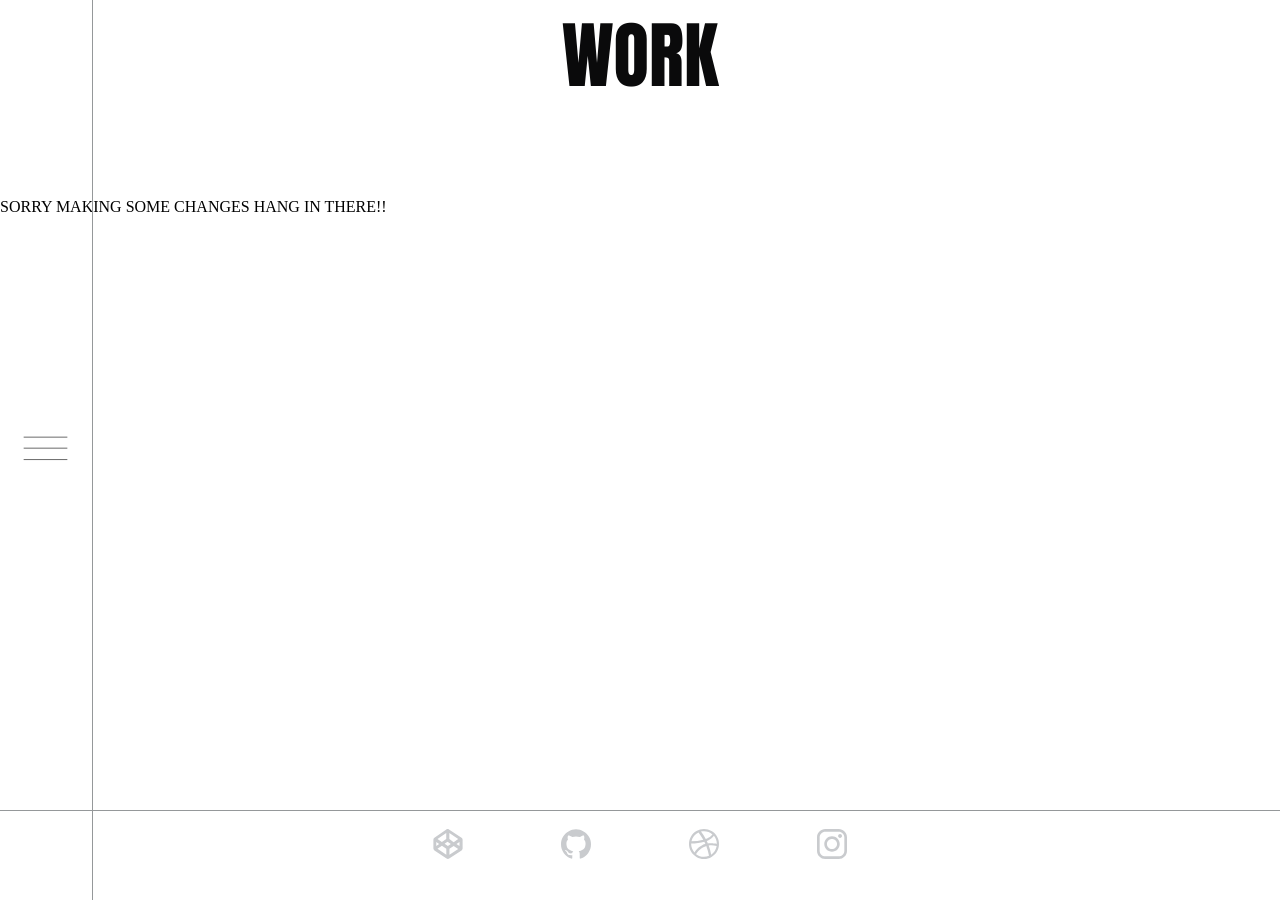
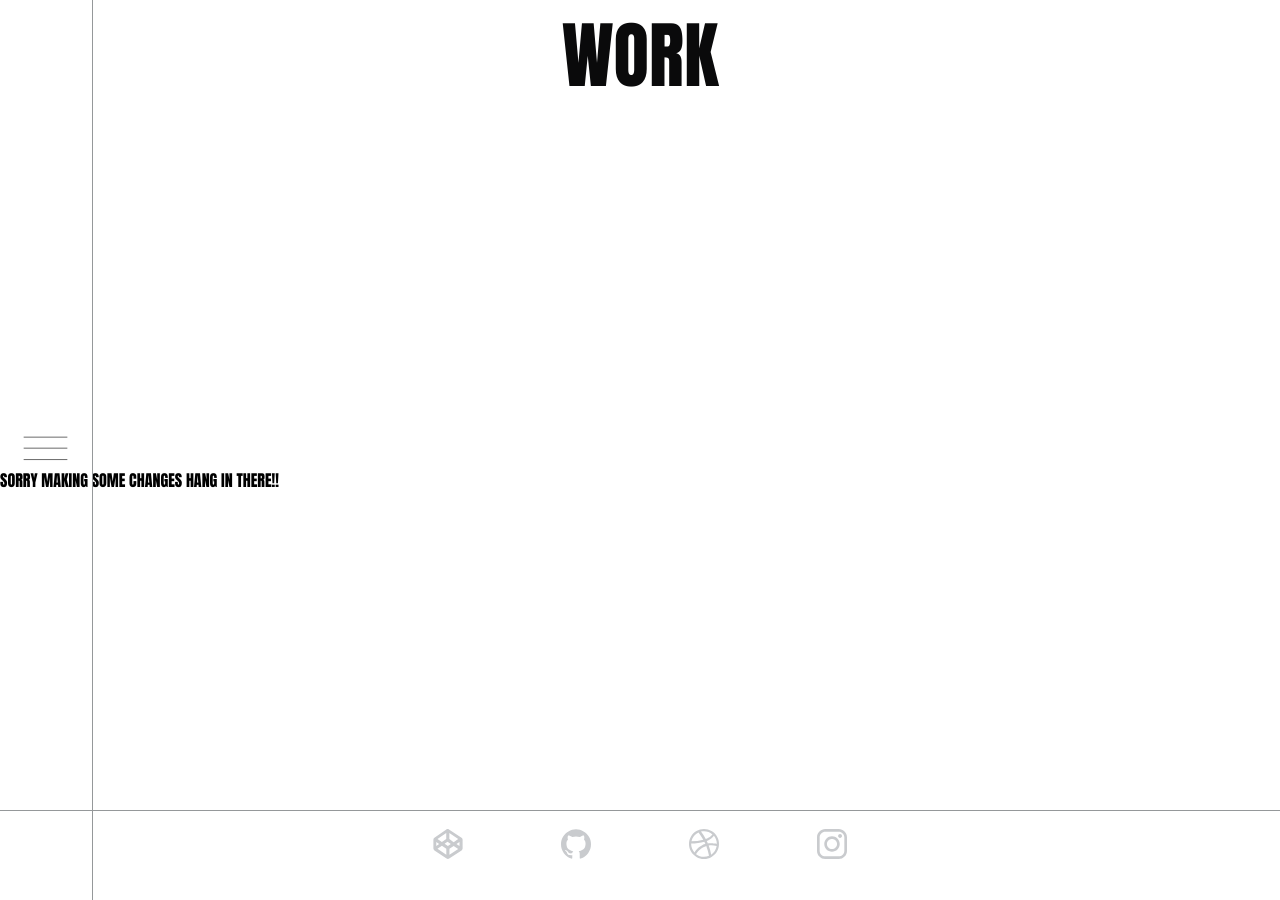
Before and after one commit to pizza3/Portfolio, a Jekyll site: the page built from work.html, in a window 1280 px wide. Built offline with Jekyll 4.4.1, drawn with Linux system fonts in a browser that asks for light colours; nearby versions of some CDN libraries; Markdown is read by kramdown in place of the engine named in the settings.

Commit message:
Update work.html

```diff
--- a/work.html
+++ b/work.html
@@ -4,4 +4,4 @@ layout: default
 <div class="contact-header">WORK</div>
 <br>
 <br>
-SORRY MAKING SOME CHANGES HANG IN THERE!!
+<div class='work12'>SORRY MAKING SOME CHANGES HANG IN THERE!!</div>
```
